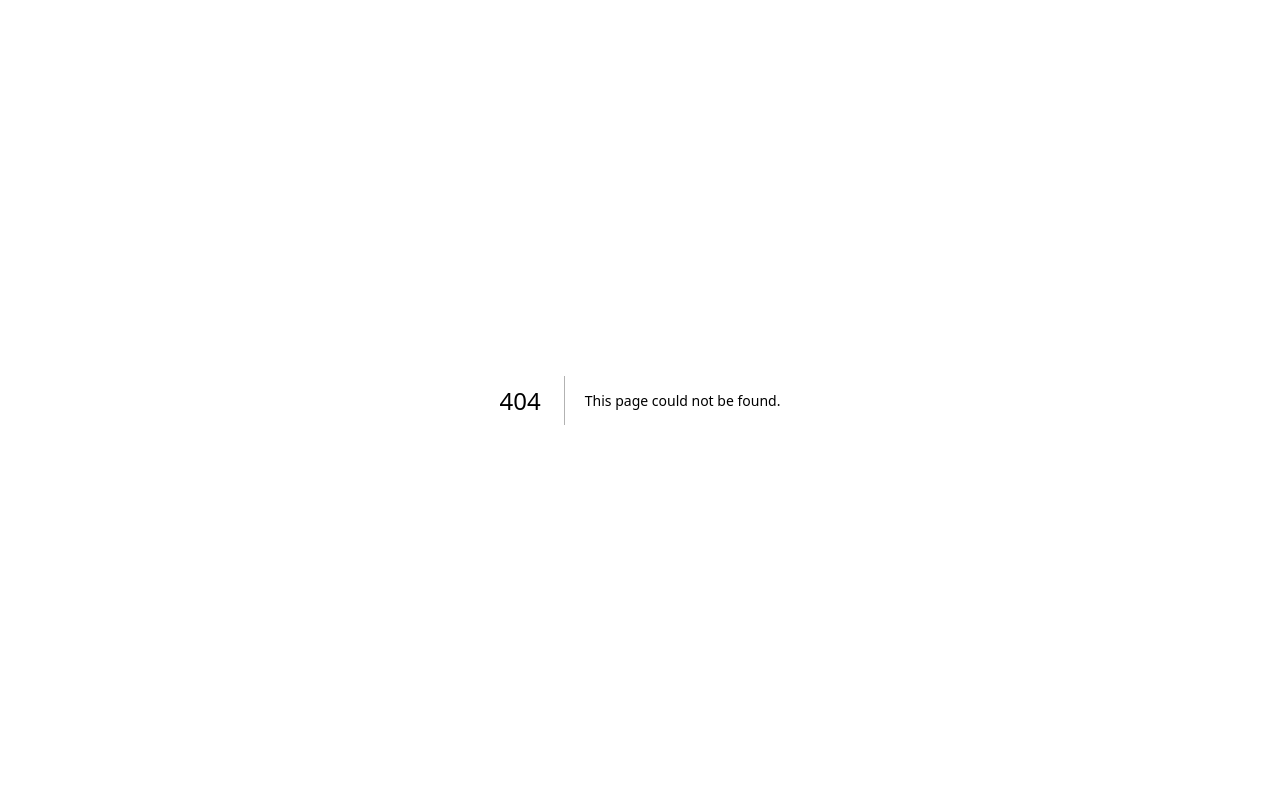
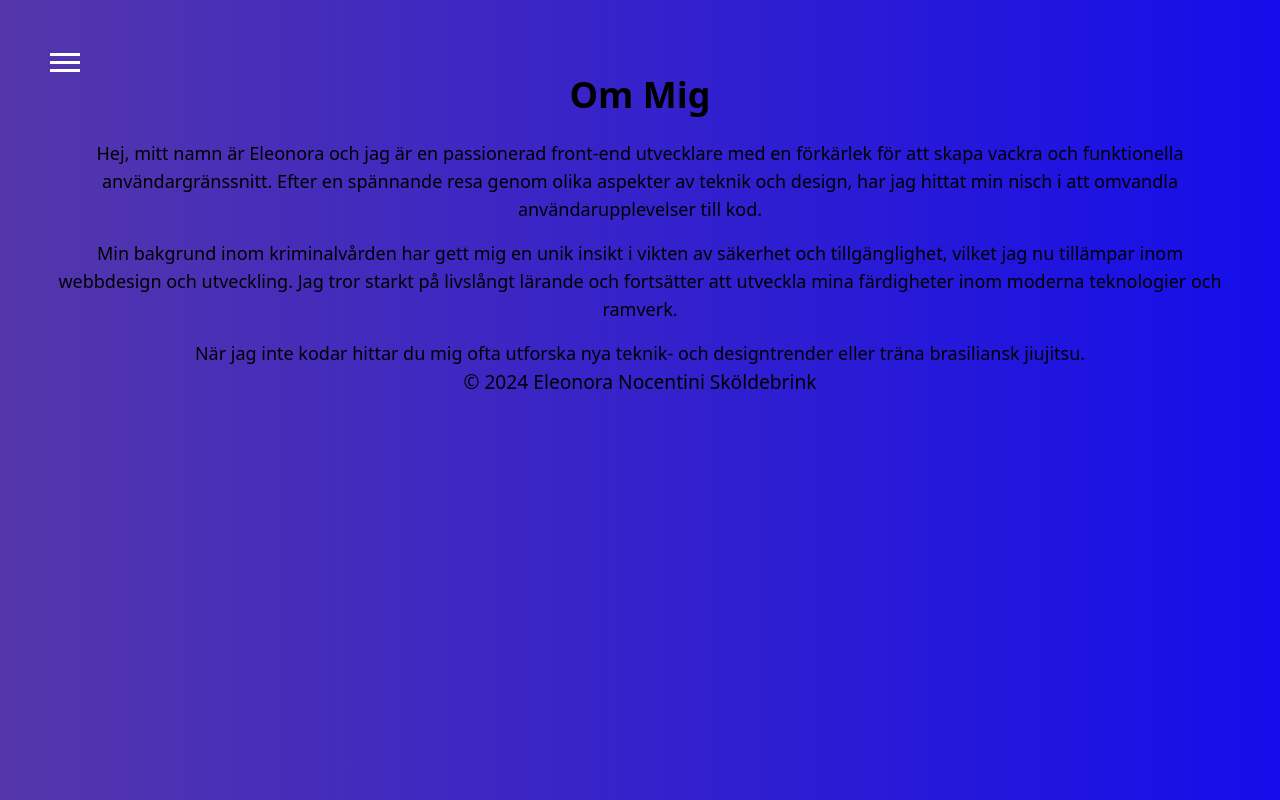
Before and after one commit to Elli2022/my-portfolio, a Next.js app: page /about in a window 1280 px wide. Before the commit this address had no page. Built offline with nearby package versions, Linux system fonts and the light colour scheme.

Commit message:
about.tsx + styling + tried cursor

```diff
--- /dev/null
+++ b/src/app/components/ElasticCustomCursor/ElasticCustomCursor.module.css
@@ -0,0 +1,25 @@
+/* src/app/components/ElasticCustomCursor/ElasticCustomCursor.module.css */
+
+
+
+.cursor {
+  position: fixed;
+  top: 0;
+  left: 0;
+  width: 4rem;
+  height: 4rem;
+  pointer-events: none;
+  z-index: 10000;
+}
+
+.cursorCircle {
+  --circle-size: 40px;
+  position: absolute;
+  height: var(--circle-size);
+  width: var(--circle-size);
+  border: 1px solid white;
+  border-radius: 50%;
+  transform: translate(-50%, -50%);
+  left: 50%;
+  top: 50%;
+}
--- /dev/null
+++ b/src/app/components/ElasticCustomCursor/ElasticCustomCursor.tsx
@@ -0,0 +1,86 @@
+// // src/components/ElasticCustomCursor/ElasticCustomCursor.tsx
+// import React, { useEffect } from 'react';
+// import styles from './ElasticCustomCursor.module.css'; // Säkerställ att sökvägen är korrekt
+
+// const ElasticCustomCursor: React.FC = () => {
+//   useEffect(() => {
+//     const cursorElement = document.createElement('div');
+//     cursorElement.className = styles.cursor; // Använd klassnamn från styles-objektet
+//     const circleElement = document.createElement('div');
+//     circleElement.className = styles.cursorCircle; // Använd klassnamn från styles-objektet
+
+//     document.body.appendChild(cursorElement);
+//     cursorElement.appendChild(circleElement);
+
+//     interface Coordinates {
+//       x: number;
+//       y: number;
+//     }
+
+//     const mouse: Coordinates = { x: 0, y: 0 };
+//     const previousMouse: Coordinates = { x: 0, y: 0 };
+//     let currentScale = 0;
+//     let currentAngle = 0;
+
+//     const speed = 0.17;
+//     const maxAxisVelocity = 100;
+//     const maxVelocity = Math.sqrt(maxAxisVelocity ** 2 + maxAxisVelocity ** 2);
+//     const minScale = 0.5;
+//     const squeezeIntensity = 4;
+
+//     const clamp = (value: number, minMax: number): number => {
+//       return Math.min(Math.max(value, -minMax), minMax);
+//     };
+
+//     const mouseMoveHandler = (e: MouseEvent): void => {
+//       mouse.x = e.clientX;
+//       mouse.y = e.clientY;
+//     };
+
+//     window.addEventListener('mousemove', mouseMoveHandler);
+
+//     const tick = (): void => {
+//       const cursorX = cursorElement.getBoundingClientRect().left + cursorElement.clientWidth / 2;
+//       const cursorY = cursorElement.getBoundingClientRect().top + cursorElement.clientHeight / 2;
+
+//       const deltaX = mouse.x - cursorX;
+//       const deltaY = mouse.y - cursorY;
+
+//       cursorElement.style.transform = `translate(${deltaX}px, ${deltaY}px)`;
+
+//       const deltaMouseX = mouse.x - previousMouse.x;
+//       const deltaMouseY = mouse.y - previousMouse.y;
+//       previousMouse.x = mouse.x;
+//       previousMouse.y = mouse.y;
+
+//       const velocityX = clamp(deltaMouseX, maxAxisVelocity);
+//       const velocityY = clamp(deltaMouseY, maxAxisVelocity);
+//       const mouseVelocity = Math.sqrt(velocityX ** 2 + velocityY ** 2);
+//       const scaleValue = (clamp(mouseVelocity * squeezeIntensity, maxVelocity) / maxVelocity) * minScale;
+
+//       currentScale += (scaleValue - currentScale) * speed;
+//       let scaleTransform = `scale(${1 + currentScale}, ${1 - currentScale})`;
+
+//       const angle = (180 * Math.atan2(deltaY, deltaX)) / Math.PI;
+//       if (mouseVelocity > 5) {
+//         currentAngle = angle;
+//       }
+
+//       circleElement.style.transform = `rotate(${currentAngle}deg) ${scaleTransform}`;
+
+//       window.requestAnimationFrame(tick);
+//     };
+
+//     tick();
+
+//     return () => {
+//       window.removeEventListener('mousemove', mouseMoveHandler);
+//       document.body.removeChild(cursorElement);
+//     };
+//   }, []);
+
+//   // Vi returnerar null eftersom cursorElement skapas och hanteras helt i useEffect
+//   return null;
+// };
+
+// export default ElasticCustomCursor;
--- a/src/app/components/Navbar.tsx
+++ b/src/app/components/Navbar.tsx
@@ -22,7 +22,7 @@ const Navbar = () => {
         <span></span>
         <span></span>
       </div>
-      <div className={`navbar-container ${isOpen ? "active" : ""}`}>
+      <div className={`navbar-container bg-transparent ${isOpen ? "active" : ""}`}>
         <Link href="/" onClick={() => setIsOpen(false)}>
           Home
         </Link>
--- a/src/app/globals.css
+++ b/src/app/globals.css
@@ -26,14 +26,14 @@ body {
     rgb(var(--background-start-rgb));
 }
 
-body {
+/* body {
   margin: 0;
   padding: 0;
   font-family: -apple-system, BlinkMacSystemFont, Segoe UI, Roboto, Oxygen,
     Ubuntu, Cantarell, Fira Sans, Droid Sans, Helvetica Neue, sans-serif;
   color: white;
   background-color: black;
-}
+} */
 
 a {
   color: #0070f3;
@@ -83,7 +83,7 @@ p {
   display: flex;
   justify-content: space-around;
   align-items: center;
-  background-color: #333;
+  /* background-color: #333; */
   color: white;
   padding: 10px;
   z-index: 25px;
@@ -95,9 +95,9 @@ nav a {
   padding: 10px 15px;
 }
 
-nav a:hover {
+/* nav a:hover {
   background-color: black;
-}
+} */
 
 
 /* .navbar-container a {
@@ -108,18 +108,19 @@ nav a:hover {
 } */
 
 .navbar-container a:hover {
-  transform: translateY(-5px) scale(1.1);
-  box-shadow: 0 10px 20px rgba(0, 0, 0, 0.3);
+  background-color: transparent;
+  /* transform: translateY(-5px) scale(1.1); */
+  /* box-shadow: 0 10px 20px rgba(0, 0, 0, 0.3); */
 }
 
 
-nav {
+/* nav {
   box-shadow: 0 5px 15px rgba(0, 0, 0, 0.5);
-}
+} */
 
-.navbar-container {
+/* .navbar-container {
   background: black;
-}
+} */
 
 
 .menu-icon {
@@ -156,15 +157,15 @@ nav {
   flex-direction: column;
   width: 100%;
   height: 100vh;
-  background-color: rgba(0, 0, 0, 0.9);
+  background-color: rgba(0, 0, 0, 0.7);
   align-items: flex-start;
   padding-top: 20px;
-  z-index: 10; /* Lägg till denna rad */
+  z-index: 10;
 }
 
 .navbar-container.active {
   left: 0;
-  z-index: 10; /* Lägg till denna rad */
+  z-index: 10;
 }
 
 
@@ -189,9 +190,7 @@ nav {
   }
 
   .animated-gradient {
-    background: linear-gradient(270deg, blue, green, orange, purple);
+    background: linear-gradient(270deg, blue, orange, purple);
     background-size: 800% 800%;
     animation: gradientAnimation 15s ease infinite;
   }
-
-  /* Använd sedan denna klass för din div-container */
--- a/src/app/page.tsx
+++ b/src/app/page.tsx
@@ -5,6 +5,8 @@ import Navbar from "./components/Navbar";
 function Home() {
   return (
     <>
+
+    <main className="home min-h-screen min-h-screen animated-gradient">
       <div className="min-h-screen min-h-screen animated-gradient">
         <Navbar />
         <div className="home">
@@ -34,6 +36,7 @@ function Home() {
         </div>
         <Footer />
       </div>
+      </main>
     </>
   );
 }
--- /dev/null
+++ b/src/pages/_app.tsx
@@ -0,0 +1,15 @@
+// pages/_app.tsx
+import '../app/globals.css';
+// import ElasticCustomCursor from '../app/components/ElasticCustomCursor/ElasticCustomCursor';
+import type { AppProps } from 'next/app';
+
+function MyApp({ Component, pageProps }: AppProps) {
+  return (
+    <>
+      {/* <ElasticCustomCursor /> */}
+      <Component {...pageProps} />
+    </>
+  );
+}
+
+export default MyApp;
--- /dev/null
+++ b/src/pages/about.tsx
@@ -0,0 +1,32 @@
+// src/pages/about.tsx
+import Navbar from '@/app/components/Navbar';
+import Footer from '@/app/components/Footer';
+import React from 'react';
+;
+
+const About = () => {
+  return (
+    <>
+
+      <main className="home min-h-screen min-h-screen animated-gradient">
+      <Navbar/>
+        <section className="container mx-auto">
+          <h1 className="text-4xl font-bold mb-6">Om Mig</h1>
+          <p className="text-lg">
+            Hej, mitt namn är Eleonora och jag är en passionerad front-end utvecklare med en förkärlek för att skapa vackra och funktionella användargränssnitt. Efter en spännande resa genom olika aspekter av teknik och design, har jag hittat min nisch i att omvandla användarupplevelser till kod.
+          </p>
+          <p className="text-lg mt-4">
+            Min bakgrund inom kriminalvården har gett mig en unik insikt i vikten av säkerhet och tillgänglighet, vilket jag nu tillämpar inom webbdesign och utveckling. Jag tror starkt på livslångt lärande och fortsätter att utveckla mina färdigheter inom moderna teknologier och ramverk.
+          </p>
+          <p className="text-lg mt-4">
+            När jag inte kodar hittar du mig ofta utforska nya teknik- och designtrender eller träna brasiliansk jiujitsu.
+          </p>
+        </section>
+        <Footer />
+      </main>
+
+    </>
+  );
+};
+
+export default About;
```
